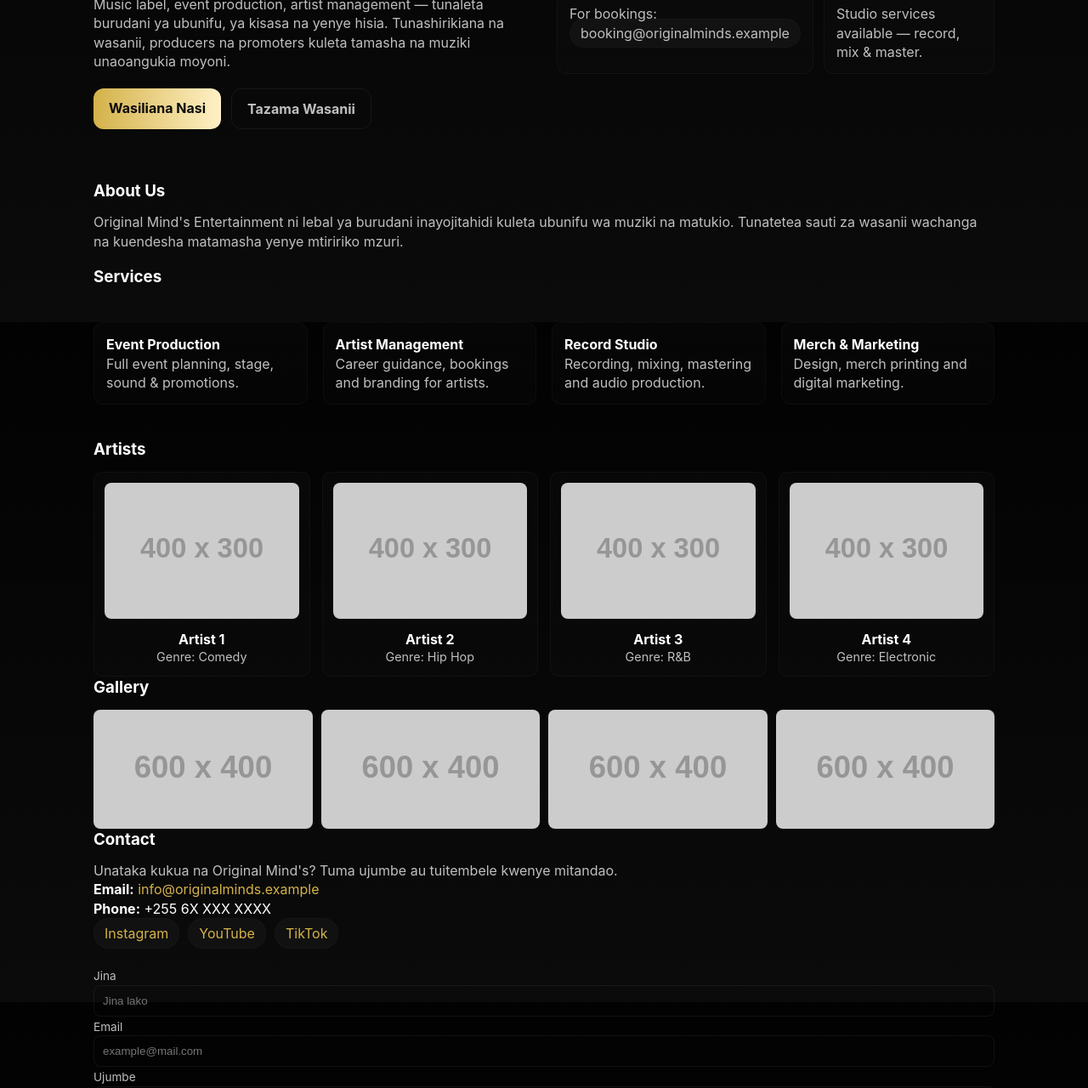
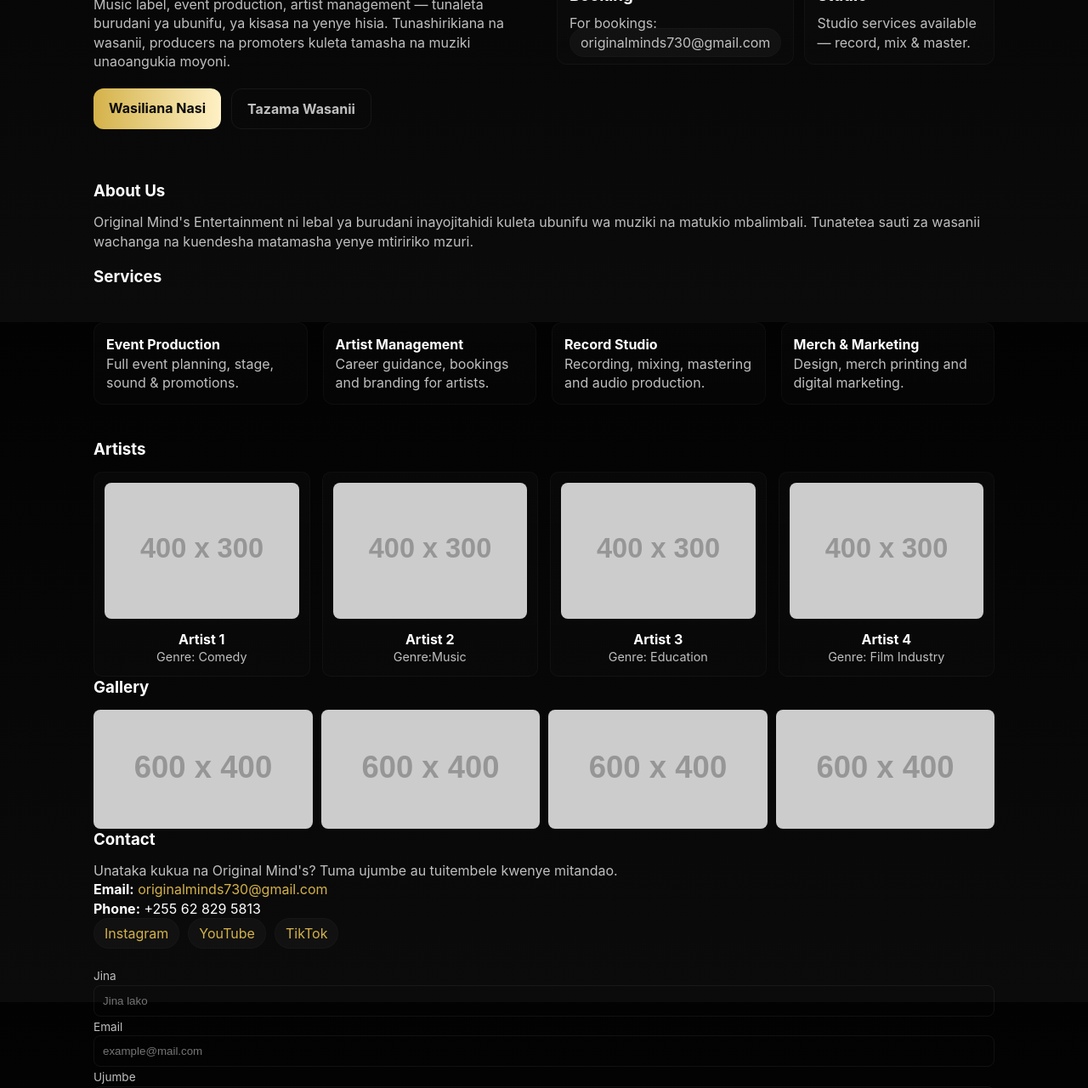
Before and after one commit to fortunatusmagere1-commits/fortunatusmagere1-commits.github.io, a plain HTML site: page index.html in a window 1280 px wide. Shown: the part 421-1701 px from the top of the page at 85% size. Drawn offline with Linux system fonts and the light colour scheme; placeholder pictures from the web are drawn by us.

Commit message:
Update index.html

```diff
--- a/index.html
+++ b/index.html
@@ -92,7 +92,7 @@
         </div>
         <div class="card">
           <h3 style="margin-bottom:8px">Booking</h3>
-          <p style="color:var(--muted)">For bookings: <span class="pill">booking@originalminds.example</span></p>
+          <p style="color:var(--muted)">For bookings: <span class="pill">originalminds730@gmail.com</span></p>
         </div>
         <div class="card">
           <h3 style="margin-bottom:8px">Studio</h3>
@@ -105,7 +105,7 @@
       <div class="section-title">
         <h3>About Us</h3>
       </div>
-      <p style="color:var(--muted);margin-bottom:18px">Original Mind's Entertainment ni lebal ya burudani inayojitahidi kuleta ubunifu wa muziki na matukio. Tunatetea sauti za wasanii wachanga na kuendesha matamasha yenye mtiririko mzuri.</p>
+      <p style="color:var(--muted);margin-bottom:18px">Original Mind's Entertainment ni lebal ya burudani inayojitahidi kuleta ubunifu wa muziki na matukio mbalimbali. Tunatetea sauti za wasanii wachanga na kuendesha matamasha yenye mtiririko mzuri.</p>
     </section>
 
     <section id="services">
@@ -142,17 +142,17 @@
         <div class="artist card">
           <img src="https://via.placeholder.com/400x300?text=Artist+2" alt="Artist 2">
           <strong>Artist 2</strong>
-          <div style="color:var(--muted);font-size:.9rem">Genre: Hip Hop</div>
+          <div style="color:var(--muted);font-size:.9rem">Genre:Music</div>
         </div>
         <div class="artist card">
           <img src="https://via.placeholder.com/400x300?text=Artist+3" alt="Artist 3">
           <strong>Artist 3</strong>
-          <div style="color:var(--muted);font-size:.9rem">Genre: R&B</div>
+          <div style="color:var(--muted);font-size:.9rem">Genre: Education</div>
         </div>
         <div class="artist card">
           <img src="https://via.placeholder.com/400x300?text=Artist+4" alt="Artist 4">
           <strong>Artist 4</strong>
-          <div style="color:var(--muted);font-size:.9rem">Genre: Electronic</div>
+          <div style="color:var(--muted);font-size:.9rem">Genre: Film Industry</div>
         </div>
       </div>
     </section>
@@ -172,8 +172,8 @@
       <div class="contact">
         <div>
           <p style="color:var(--muted)">Unataka kukua na Original Mind's? Tuma ujumbe au tuitembele kwenye mitandao.</p>
-          <p><strong>Email:</strong> <a href="mailto:info@originalminds.example">info@originalminds.example</a></p>
-          <p><strong>Phone:</strong> +255 6X XXX XXXX</p>
+          <p><strong>Email:</strong> <a href="originalminds730@gmail.com">originalminds730@gmail.com</a></p>
+          <p><strong>Phone:</strong> +255 62 829 5813</p>
           <div class="socials">
             <a class="pill" href="#">Instagram</a>
             <a class="pill" href="#">YouTube</a>
```
